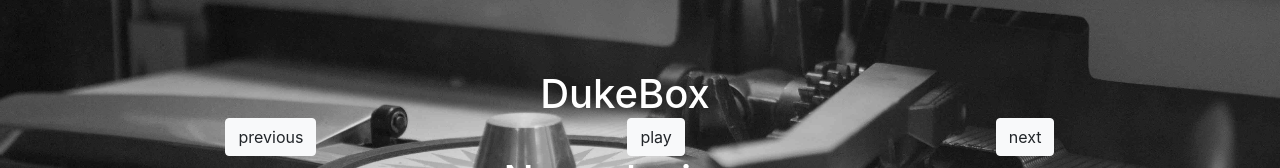
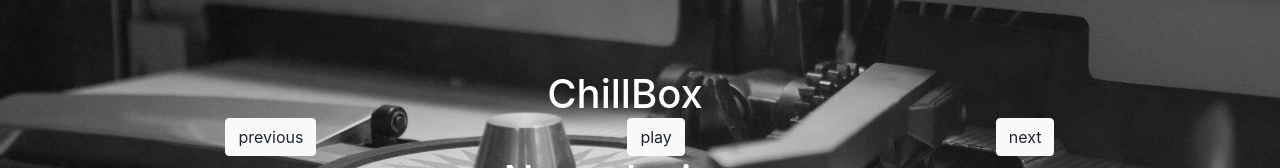
Before and after one commit to chrisjgilbert/DukeBox, a plain HTML site: page index.html in a window 1280 px wide. Shown: the part 263-431 px from the top of the page. Drawn offline with nearby package versions, Linux system fonts and the light colour scheme.

Commit message:
readme updated

```diff
--- a/index.html
+++ b/index.html
@@ -2,7 +2,7 @@
 <html lang="en" dir="ltr">
   <head>
     <meta charset="utf-8">
-    <title>DukeBox</title>
+    <title>ChillBox</title>
     <link rel="stylesheet" href="https://stackpath.bootstrapcdn.com/bootstrap/4.2.1/css/bootstrap.min.css">
     <script src="src/spotify.js" charset="utf-8"></script>
     <script src="https://sdk.scdn.co/spotify-player.js"></script>
@@ -12,7 +12,7 @@
     <section id="main">
       <div class="container">
         <div class="row text-center">
-          <h1 class="dukebox">DukeBox</h1>
+          <h1 class="dukebox">ChillBox</h1>
         </div>
         <div class="row">
           <form class="dukebox" id="prev-form">
```
Also changed, not shown: 1 other file.
